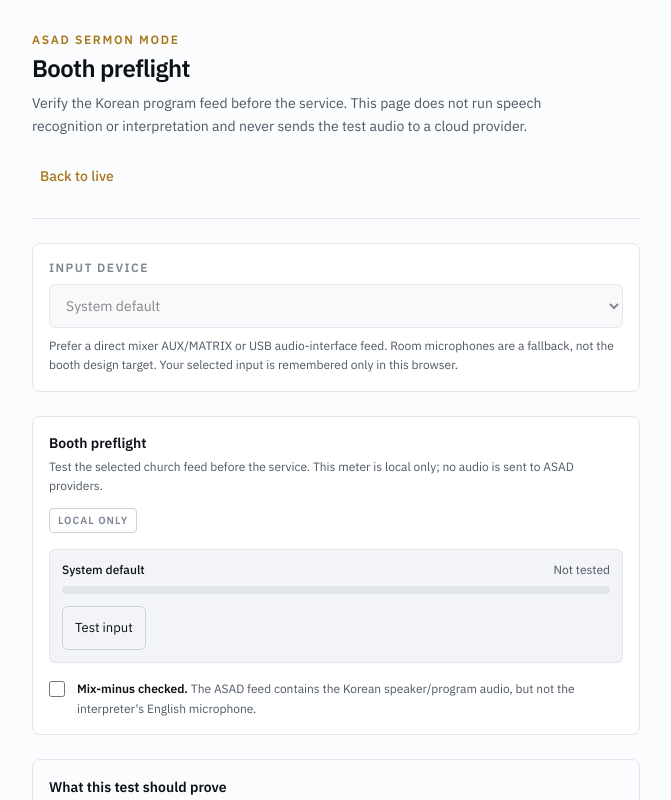
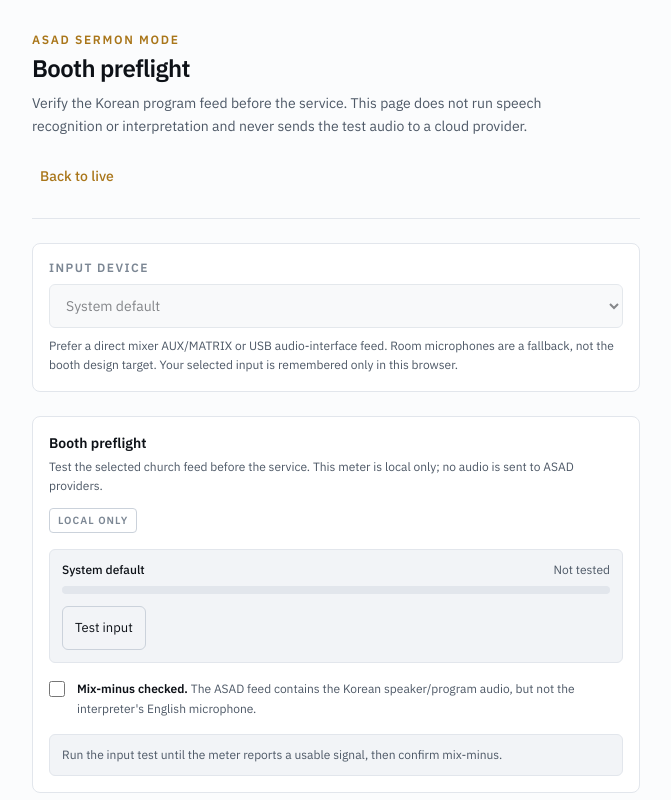
Before and after one commit to club-paradiso/asad, a Next.js app: page /booth-preflight in a window 1280 px wide. Shown: the top 800 px of the page, without its empty margins (304-975 px from the left). Built offline with nearby package versions, Linux system fonts and the light colour scheme.

Commit message:
feat(sermon): make booth preflight completion explicit

```diff
--- a/src/features/live/BoothPreflight.tsx
+++ b/src/features/live/BoothPreflight.tsx
@@ -9,11 +9,16 @@ interface BoothPreflightProps {
   inputLabel: string;
   deviceId?: string;
   onPermissionGranted?: () => void;
+  onReadyChange?: (ready: boolean) => void;
 }
 
 type TestPhase = "idle" | "requesting" | "listening" | "error";
 
 const EMPTY_READING = classifyInputLevel(0);
+
+export function isBoothPreflightReady(signalVerified: boolean, mixMinusChecked: boolean): boolean {
+  return signalVerified && mixMinusChecked;
+}
 
 /**
  * Local-only booth hardware check.
@@ -28,11 +33,13 @@ export function BoothPreflight({
   inputLabel,
   deviceId,
   onPermissionGranted,
+  onReadyChange,
 }: BoothPreflightProps) {
   const [phase, setPhase] = useState<TestPhase>("idle");
   const [reading, setReading] = useState<InputLevelReading>(EMPTY_READING);
   const [error, setError] = useState<string | null>(null);
   const [mixMinusChecked, setMixMinusChecked] = useState(false);
+  const [signalVerified, setSignalVerified] = useState(false);
 
   const streamRef = useRef<MediaStream | null>(null);
   const contextRef = useRef<AudioContext | null>(null);
@@ -40,6 +47,9 @@ export function BoothPreflight({
   const analyserRef = useRef<AnalyserNode | null>(null);
   const frameRef = useRef<number | null>(null);
   const detachEndObserverRef = useRef<(() => void) | null>(null);
+
+  const ready = isBoothPreflightReady(signalVerified, mixMinusChecked);
+  useEffect(() => onReadyChange?.(ready), [onReadyChange, ready]);
 
   const stopTest = useCallback((updateUi = true) => {
     if (frameRef.current !== null) cancelAnimationFrame(frameRef.current);
@@ -71,6 +81,7 @@ export function BoothPreflight({
     setError(null);
     setPhase("requesting");
     setReading(EMPTY_READING);
+    setSignalVerified(false);
 
     if (!navigator.mediaDevices?.getUserMedia) {
       setError("This browser cannot test audio input locally.");
@@ -90,6 +101,7 @@ export function BoothPreflight({
       });
       streamRef.current = stream;
       detachEndObserverRef.current = observeAudioInputEnd(stream, () => {
+        setSignalVerified(false);
         setError(
           "Audio input disconnected during preflight. Reconnect it or choose another input, then test again.",
         );
@@ -121,7 +133,9 @@ export function BoothPreflight({
       const measure = (now: number) => {
         analyser.getFloatTimeDomainData(samples);
         if (now - lastUiUpdate >= 100) {
-          setReading(classifyInputLevel(rmsOf(samples)));
+          const nextReading = classifyInputLevel(rmsOf(samples));
+          setReading(nextReading);
+          if (nextReading.state === "good") setSignalVerified(true);
           lastUiUpdate = now;
         }
         frameRef.current = requestAnimationFrame(measure);
@@ -130,6 +144,7 @@ export function BoothPreflight({
       setPhase("listening");
       frameRef.current = requestAnimationFrame(measure);
     } catch (caught) {
+      setSignalVerified(false);
       const message =
         caught instanceof Error && caught.name === "NotAllowedError"
           ? "Microphone permission was denied."
@@ -176,7 +191,9 @@ export function BoothPreflight({
                 ? reading.label
                 : phase === "error"
                   ? "Input unavailable"
-                  : "Not tested"}
+                  : signalVerified
+                    ? "Signal verified"
+                    : "Not tested"}
           </span>
         </div>
         <div
@@ -222,6 +239,23 @@ export function BoothPreflight({
           The ASAD feed contains the Korean speaker/program audio, but not the interpreter&apos;s English microphone.
         </span>
       </label>
+
+      <div
+        aria-live="polite"
+        className="mt-4 rounded-md border border-[var(--line)] bg-[var(--bg-overlay)] px-3 py-2.5 text-xs leading-relaxed"
+      >
+        {ready ? (
+          <p className="font-semibold text-[var(--accent)]">Ready for live.</p>
+        ) : signalVerified ? (
+          <p className="text-[var(--fg-muted)]">
+            Signal verified. Confirm mix-minus to finish the booth check.
+          </p>
+        ) : (
+          <p className="text-[var(--fg-muted)]">
+            Run the input test until the meter reports a usable signal, then confirm mix-minus.
+          </p>
+        )}
+      </div>
     </section>
   );
 }
```
